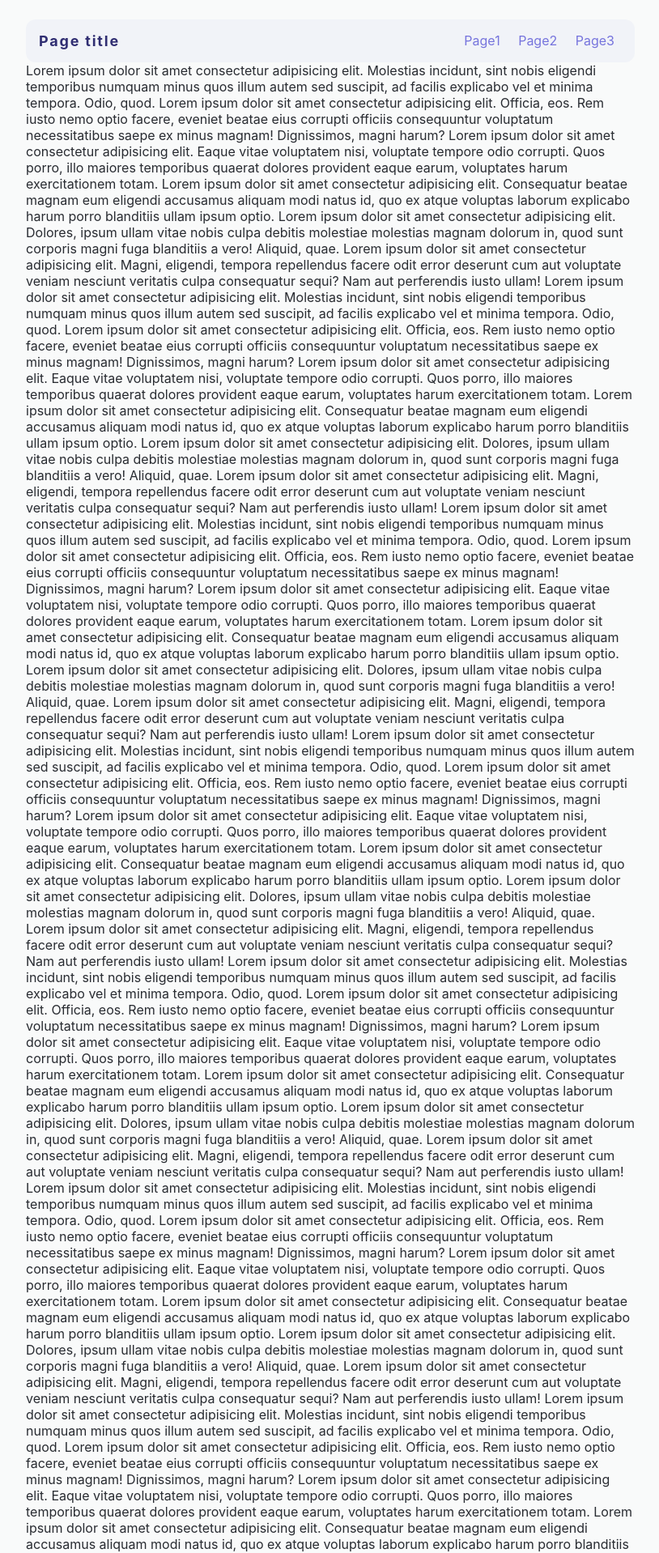
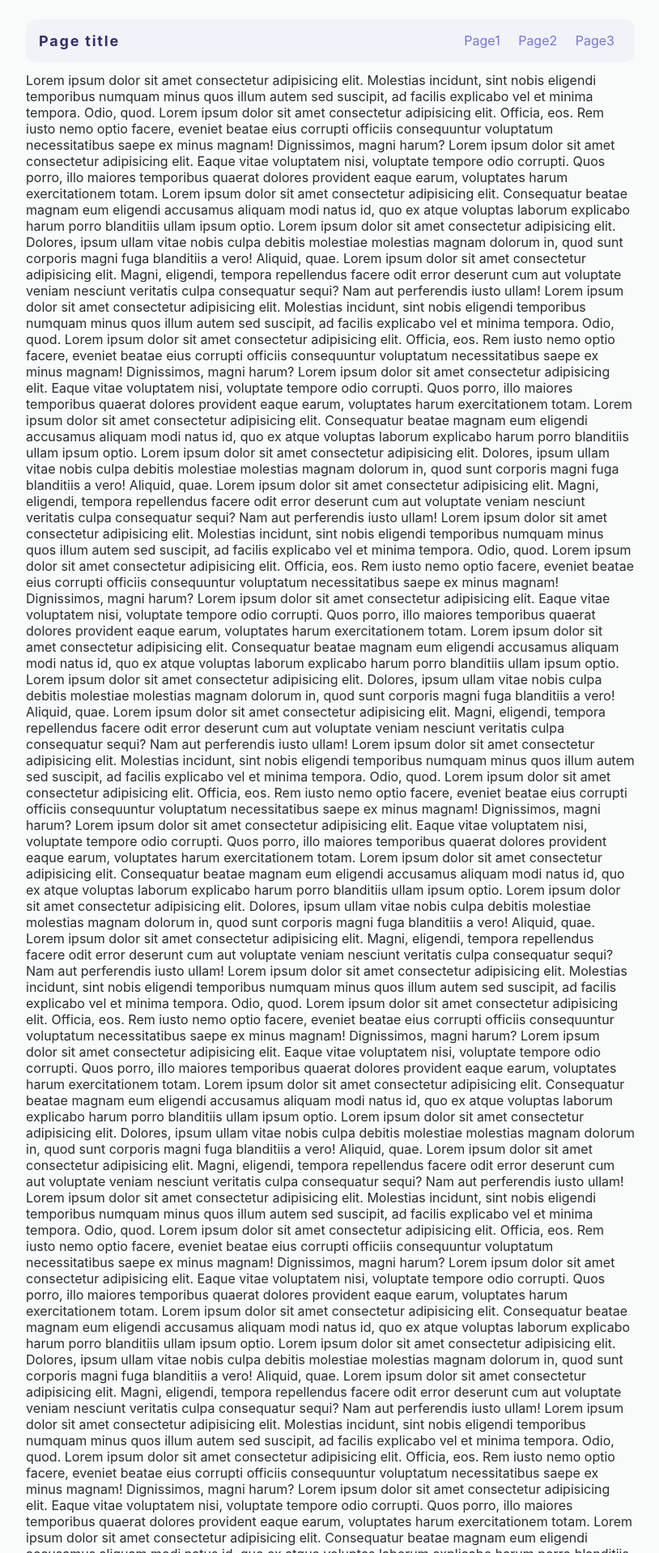
Before and after one commit to zadeviggers/12dts, a Flask app: page / in a window 1280 px wide. Shown: the top 1918 px of the page at 81% size, without its empty margins (232-1046 px from the left). Run offline with Flask 2, Linux system fonts and the light colour scheme.

Commit message:
add padding to main element
Signed-off-by: Zade Viggers <zade.viggers@gmail.com>

```diff
--- a/databases/starter-flask-stuff/static/cool-styles.css
+++ b/databases/starter-flask-stuff/static/cool-styles.css
@@ -286,3 +286,7 @@ nav > a:active {
 		color: var(--primary-900);
 	}
 }
+
+main {
+	padding-top: var(--size-md);
+}
```
